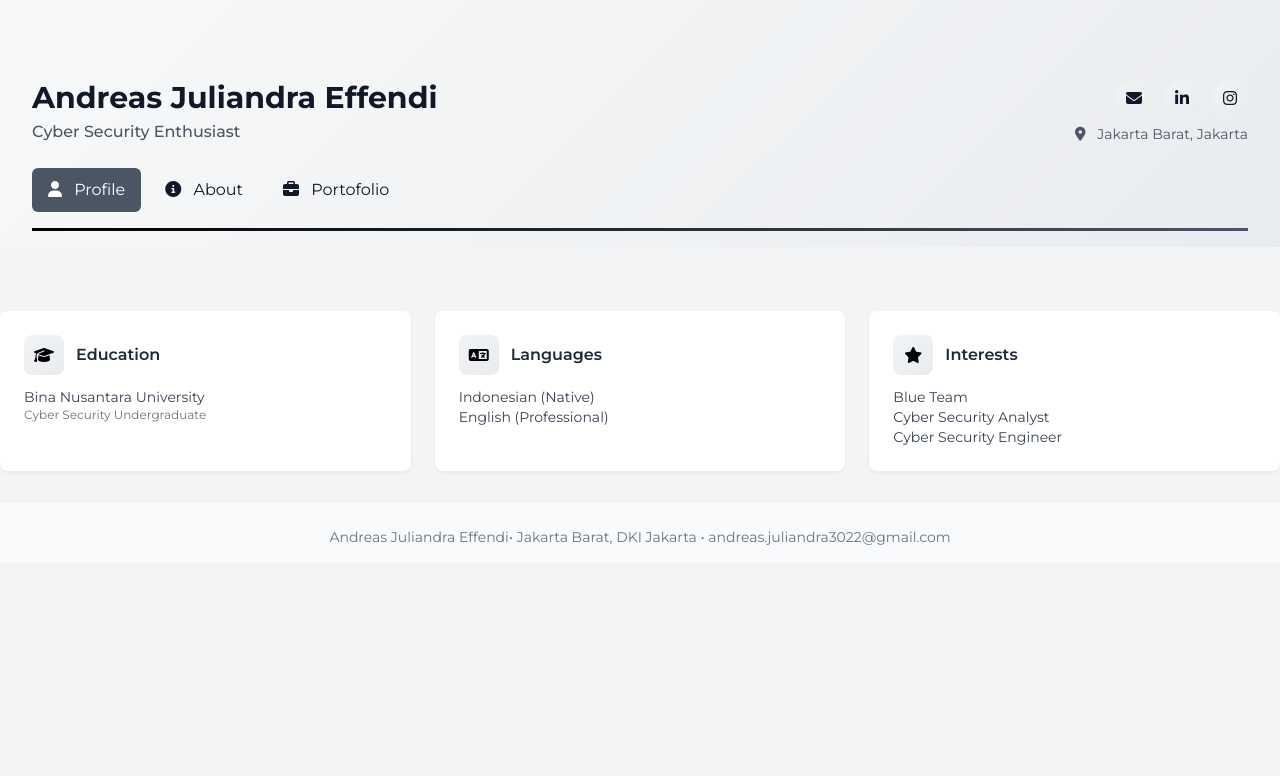
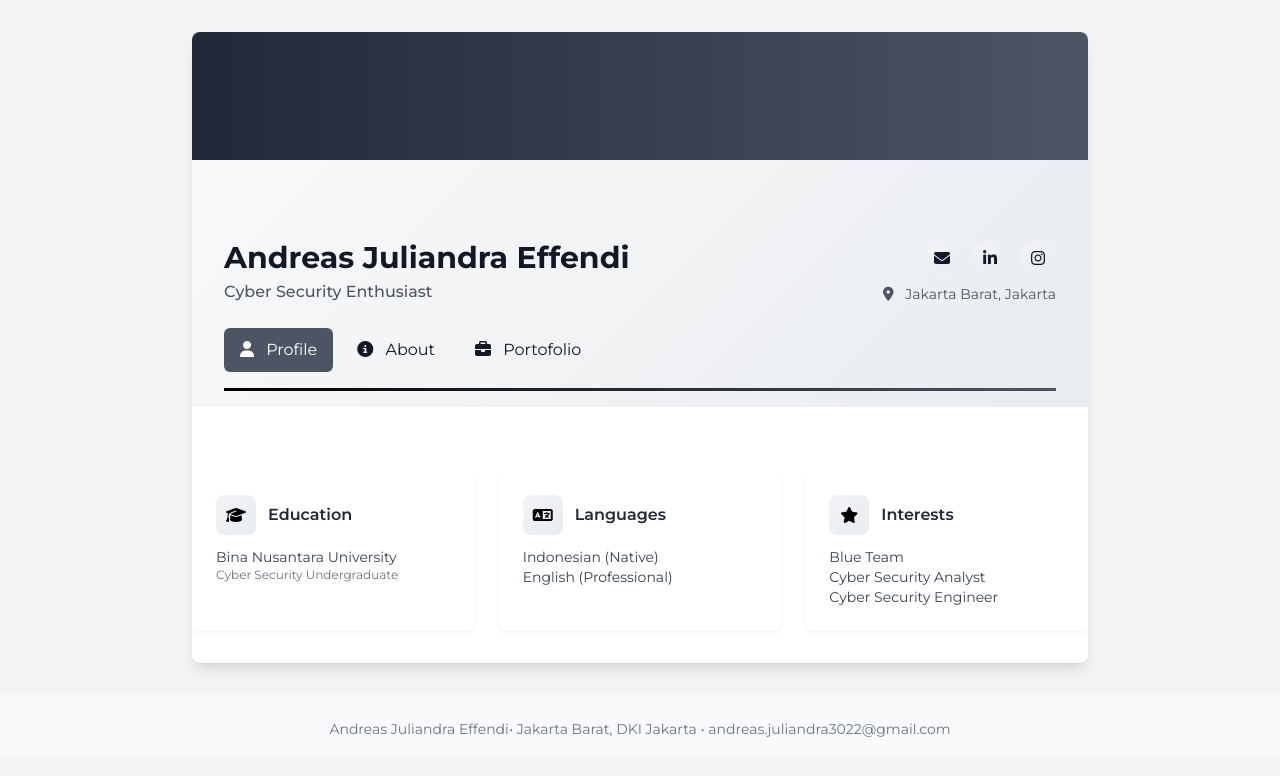
Before and after one commit to Kyr0N4m4ste/Andreas-Juliandra-Effendi-Portofolio, a plain HTML site: page docs/index.html in a window 1280 px wide. Drawn offline with nearby package versions, Linux system fonts and the light colour scheme.

Commit message:
Update index.html

```diff
--- a/docs/index.html
+++ b/docs/index.html
@@ -260,6 +260,12 @@
     </style>
 </head>
 <body class="bg-gray-100">
+    <div class="max-w-4xl mx-auto my-4 md:my-8 bg-white shadow-lg rounded-lg overflow-hidden fade-in">
+        <!-- Profile Photo Section -->
+        <div class="relative">
+            <div class="h-24 md:h-32 bg-gradient-to-r from-gray-800 to-gray-600"></div>
+        </div>
+
         <!-- Header -->
         <div class="header-bg pt-16 md:pt-20 px-4 md:px-8 pb-4 text-gray-900">
             <div class="flex flex-col md:flex-row justify-between items-start md:items-center">
```
